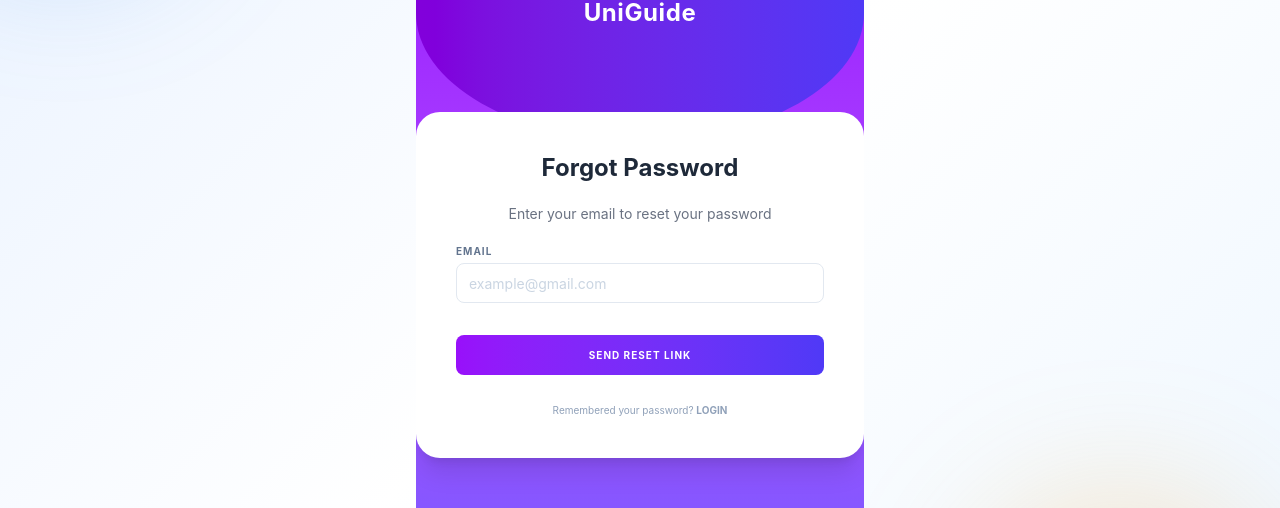
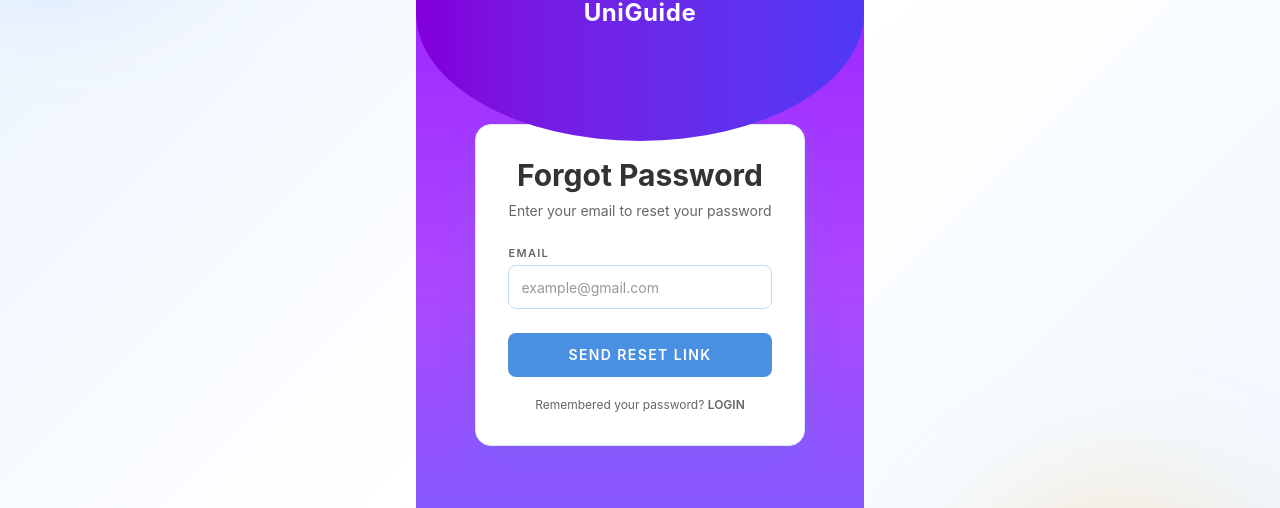
Before and after one commit to b-shhhh/UNIGUIDE, a Next.js app in the folder frontend/: page /forget-password in a window 1280 px wide. Shown: the part 231-739 px from the top of the page. Built offline with nearby package versions, Linux system fonts and the light colour scheme; no server answers.

Commit message:
forgot pass

```diff
--- a/frontend/app/(auth)/_components/ForgetPasswordForm.tsx
+++ b/frontend/app/(auth)/_components/ForgetPasswordForm.tsx
@@ -29,15 +29,15 @@ export default function ForgotPasswordForm() {
   };
 
   return (
-    <div className="relative z-10 w-full max-w-md bg-white p-10 rounded-3xl shadow-xl space-y-5">
-      <h2 className="text-center text-2xl font-bold text-gray-800">Forgot Password</h2>
-      <p className="text-center text-gray-500 text-sm">
+    <div className="rounded-[16px] border border-[#dbe8fb] bg-white p-8 shadow-[0_14px_34px_rgba(74,144,226,0.18)]">
+      <h2 className="text-center text-3xl font-bold text-[#333333]">Forgot Password</h2>
+      <p className="mt-2 text-center text-sm text-[#666666]">
         Enter your email to reset your password
       </p>
 
-      <form onSubmit={handleSubmit} className="flex flex-col gap-4">
+      <form onSubmit={handleSubmit} className="mt-6 flex flex-col gap-4">
         <div className="flex flex-col gap-1">
-          <label className="text-[10px] font-bold text-slate-500 uppercase tracking-widest">
+          <label className="text-[11px] font-semibold uppercase tracking-[0.12em] text-[#666666]">
             Email
           </label>
           <input
@@ -46,24 +46,24 @@ export default function ForgotPasswordForm() {
             value={email}
             onChange={(e) => setEmail(e.target.value)}
             required
-            className="w-full h-10 px-3 border border-slate-200 rounded-lg text-sm text-slate-700 placeholder:text-slate-300 outline-none focus:ring-1 focus:ring-purple-500"
+            className="h-11 w-full rounded-[8px] border border-[#c7d9f5] px-3 text-sm text-[#333333] outline-none focus:ring-2 focus:ring-[#4A90E2]/40"
           />
         </div>
 
-        {error && <p className="text-red-500 text-[9px]">{error}</p>}
-        {success && <p className="text-green-500 text-[9px]">{success}</p>}
+        {error && <p className="text-xs text-red-600">{error}</p>}
+        {success && <p className="text-xs text-green-600">{success}</p>}
 
         <button
           type="submit"
           disabled={loading}
-          className="w-full h-10 mt-4 bg-gradient-to-r from-purple-600 to-indigo-600 text-white font-bold rounded-lg text-[10px] uppercase tracking-[0.1em] hover:from-purple-700 hover:to-indigo-700 transition-all active:scale-[0.98] disabled:opacity-50"
+          className="mt-2 h-11 w-full rounded-[8px] bg-[#4A90E2] text-sm font-semibold uppercase tracking-[0.1em] text-white transition hover:bg-[#357ABD] disabled:opacity-50"
         >
           {loading ? "Sending..." : "Send Reset Link"}
         </button>
 
-        <div className="text-center mt-3 text-[10px] text-slate-400">
+        <div className="mt-1 text-center text-xs text-[#666666]">
           Remembered your password?{" "}
-          <Link href="/login" className="font-bold text-purple-700 hover:underline uppercase">
+          <Link href="/login" className="font-semibold uppercase text-[#4A90E2] hover:text-[#F5A623]">
             Login
           </Link>
         </div>
```
